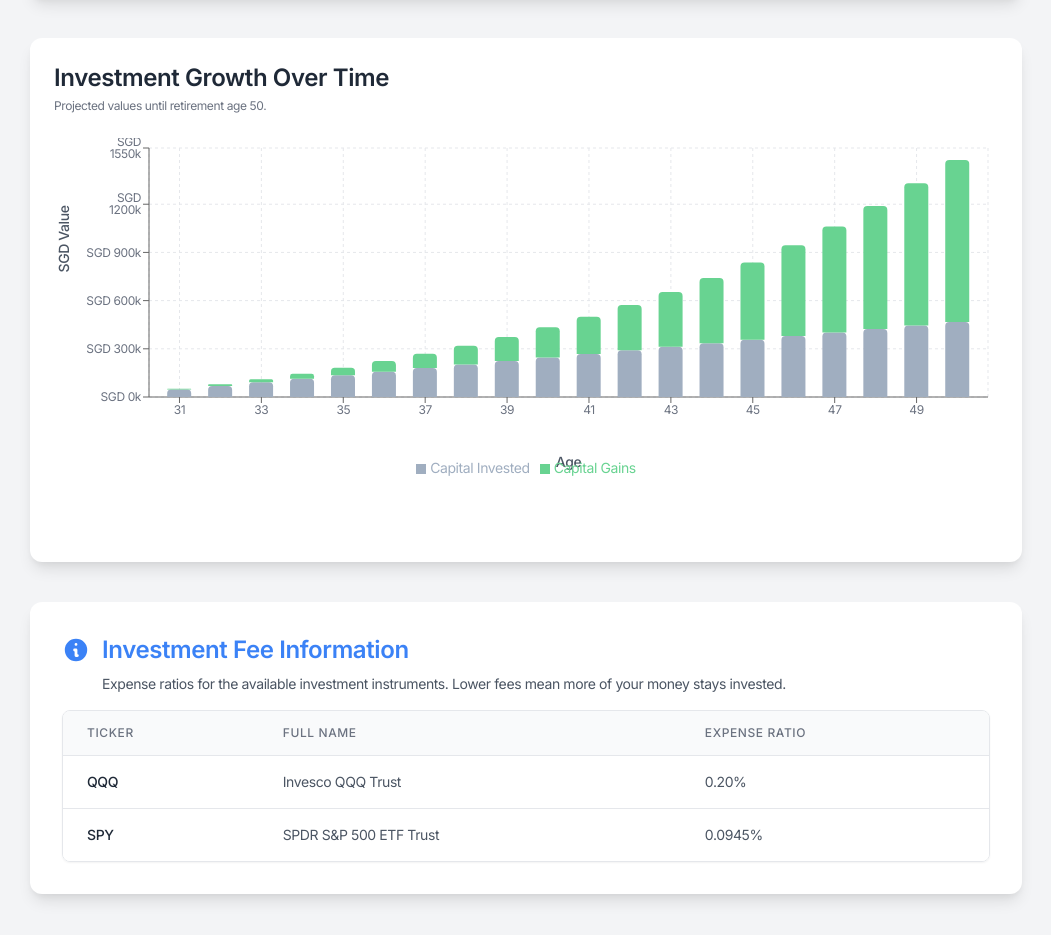
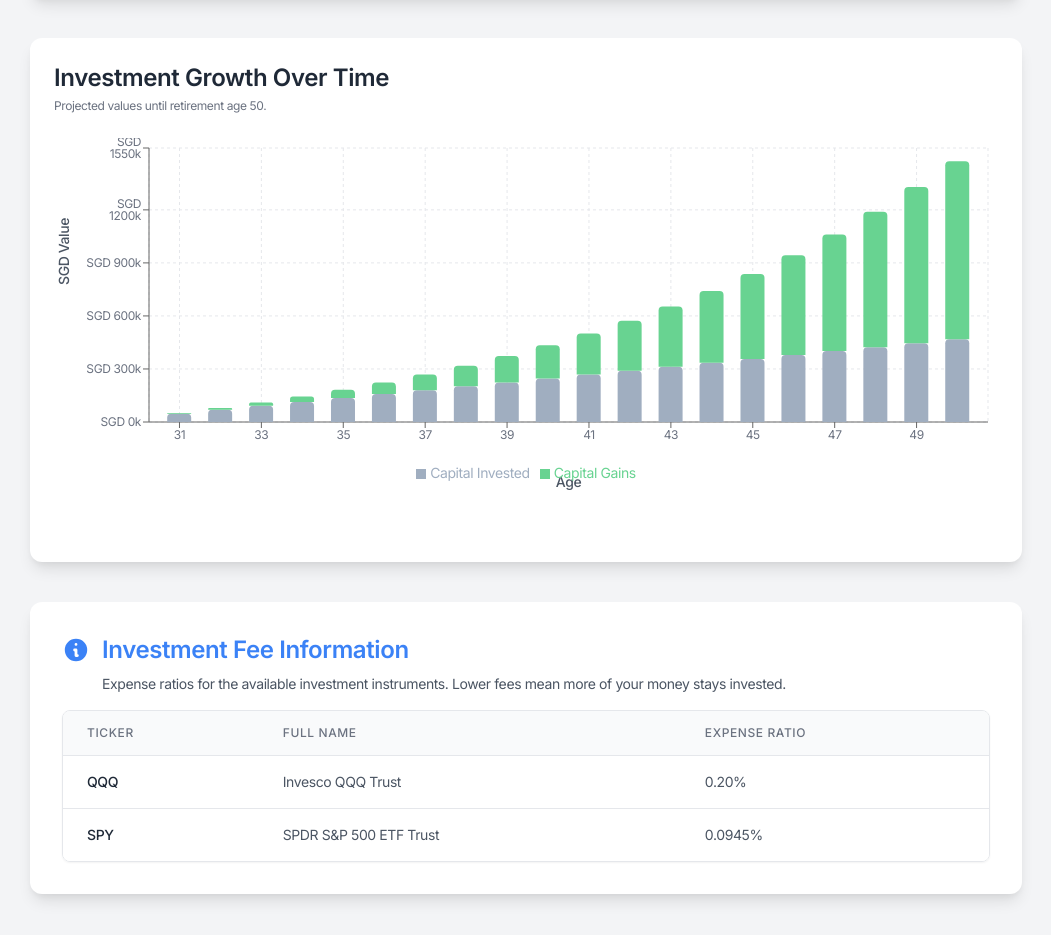
Before and after one commit to Frazer-Tay/RetireLah, a React (Create React App) app in the folder Projects/retire-lah-standalone/retire-lah-client/: page / in a window 1280 px wide. Shown: the part 1560-2495 px from the top of the page, without its empty margins (114-1165 px from the left). Built offline with nearby package versions, Linux system fonts and the light colour scheme.

Commit message:
optimized charts

```diff
--- a/Projects/retire-lah-standalone/retire-lah-client/src/components/RetirementChart.jsx
+++ b/Projects/retire-lah-standalone/retire-lah-client/src/components/RetirementChart.jsx
@@ -43,11 +43,14 @@ const RetirementChart = ({ data }) => {
 
   const numYears = data.length;
   let xAxisInterval = "preserveStartEnd";
-  if (numYears > 25) {
-    xAxisInterval = Math.floor(numYears / 12);
-  } else if (numYears > 12) {
-    xAxisInterval = 1;
+  if (numYears > 30) { // Be more aggressive with skipping for very long horizons
+    xAxisInterval = Math.floor(numYears / 10);
+  } else if (numYears > 15) {
+    xAxisInterval = Math.floor(numYears / 15); // Aim for ~15 ticks
+  } else if (numYears > 8) {
+    xAxisInterval = 1; // Show every other
   }
+  // For < 8 years, "preserveStartEnd" or 0 (show all) will likely be fine
 
   return (
     <div className="bg-brand-card-bg p-4 sm:p-6 rounded-xl shadow-card-lg mt-8 sm:mt-10">
@@ -60,8 +63,7 @@ const RetirementChart = ({ data }) => {
             top: 10,
             right: 10,
             left: 20,
-            // Increased bottom margin significantly to make ample space
-            bottom: 60
+            bottom: 55 // Generous bottom margin for legend and X-axis label
           }}
           barGap={4}
           barCategoryGap="20%"
@@ -72,14 +74,13 @@ const RetirementChart = ({ data }) => {
             label={{
               value: 'Age',
               position: 'insideBottom',
-              // This dy positions "Age" label relative to X-axis line.
-              // It needs to be large enough to be below the legend.
-              dy: 45,
+              dy: 40, // Push "Age" label significantly down from the X-axis line
               style: {fontSize: '0.875rem', fill: brandMediumTextColor, fontWeight: 500, fontFamily: 'Inter'}
             }}
             tick={{fontSize: '0.75rem', fill: brandLightTextColor, fontFamily: 'Inter'}}
             interval={xAxisInterval}
             padding={{ left: 10, right: 10 }}
+            // tickMargin={5} // Space between tick text and X-axis line
           />
           <YAxis
             tickFormatter={formatYAxis}
@@ -95,12 +96,25 @@ const RetirementChart = ({ data }) => {
             align="center"
             iconType="square"
             iconSize={10}
+            // The 'y' prop for Legend specifies the y-coordinate of the legend's top-left corner.
+            // We can use this for more precise vertical positioning if wrapperStyle isn't enough.
+            // However, it might require calculating based on chart height.
+            // Let's try adjusting wrapperStyle first.
             wrapperStyle={{
               fontSize: '0.875rem',
               fontFamily: 'Inter',
-              // SIGNIFICANTLY INCREASED paddingTop to push legend down from X-axis ticks
-              paddingTop: 30,
+              // This paddingTop creates space between the X-axis ticks area and the legend.
+              paddingTop: 10,
+              // Adding a bottom margin to the legend itself to push the X-axis label further down IF NEEDED
+              // marginBottom: 10, // This might push the X-axis label down if it's flowing after.
             }}
+            // You can also explicitly set the `y` coordinate of the legend.
+            // For example, if chart height is 400 and bottom margin is 55,
+            // then the plot area ends around 400 - 55 = 345.
+            // We want legend below X-axis ticks. X-axis ticks might take up ~20px.
+            // So, legend could start around y={345 - 20 - legendHeight}.
+            // This is more complex to calculate dynamically.
+            // Let's rely on flow and BarChart margin for now.
             payload={[
                 { value: 'Capital Invested', type: 'square', id: 'ID01', color: chartCapitalColor },
                 { value: 'Capital Gains', type: 'square', id: 'ID02', color: chartGainsColor },
```
